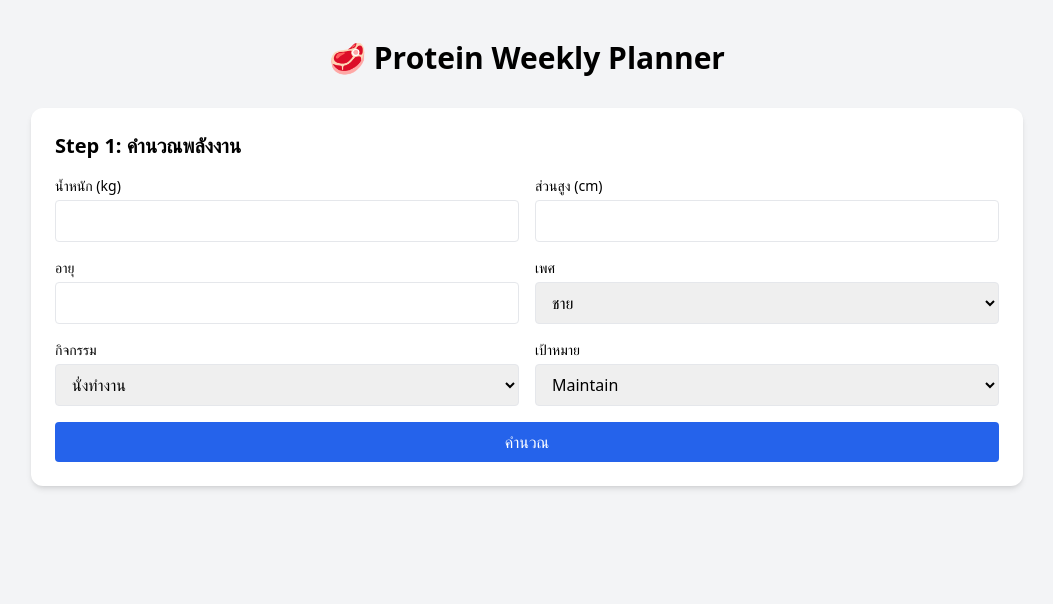
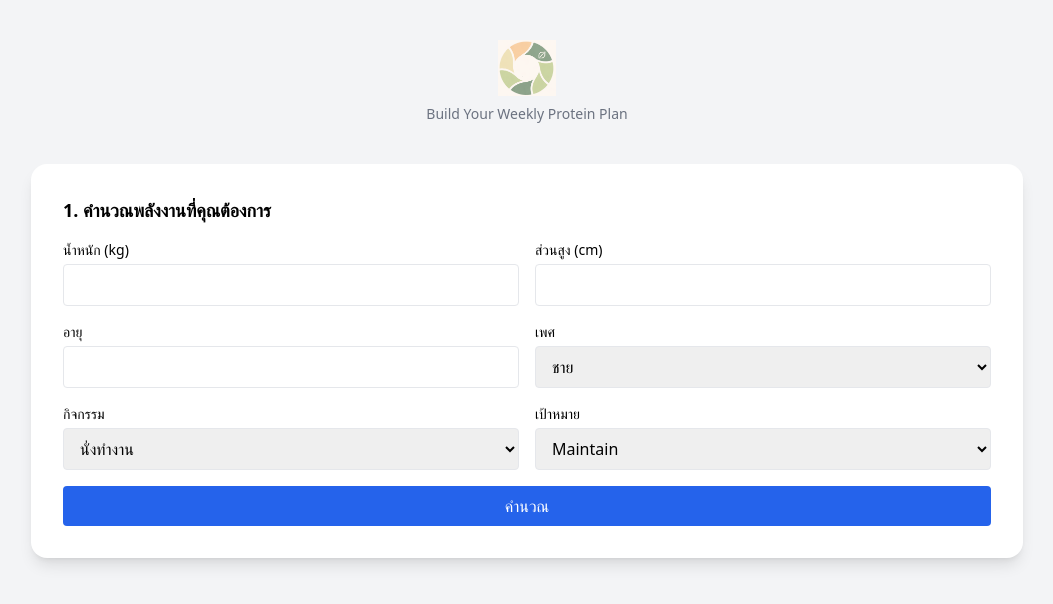
Before and after one commit to tongcnx/protein, a Python web app: template templates/index.html in a window 1280 px wide. Shown: the top 604 px of the page, without its empty margins (113-1166 px from the left). Run offline with Jinja, Linux system fonts and the light colour scheme; the template is opened without the code that fills it, so the values that code supplies are empty; some libraries are stand-ins or nearby versions.

```diff
--- a/main.py
+++ b/main.py
@@ -55,6 +55,7 @@ def home(
 @app.post("/calculate", response_class=HTMLResponse)
 def calculate(
     request: Request,
+    user=Depends(get_current_user),
     weight: float = Form(...),
     height: float = Form(...),
     age: int = Form(...),
@@ -97,6 +98,7 @@ def calculate(
 @app.post("/portfolio", response_class=HTMLResponse)
 def portfolio(
     request: Request,
+    user=Depends(get_current_user),
     weekly_protein: float = Form(...),
     meals_per_day: int = Form(...),
     weight: float = Form(...),
--- a/templates/index.html
+++ b/templates/index.html
@@ -11,13 +11,18 @@
 
 <div class="max-w-5xl mx-auto py-10 px-4">
 
-    <h1 class="text-3xl font-bold text-center mb-8">
-        🥩 Protein Weekly Planner
-    </h1>
+    <div class="flex flex-col items-center mb-10">
+        <img src="/static/logo.png" class="h-14 mb-2" alt="Protein Planner">
+        <p class="text-sm text-gray-500">
+            Build Your Weekly Protein Plan
+        </p>
+    </div>
 
     <!-- ================= STEP 1 ================= -->
-    <div class="bg-white rounded-xl shadow-md p-6 mb-8">
-        <h2 class="text-xl font-semibold mb-4">Step 1: คำนวณพลังงาน</h2>
+    <div class="bg-white rounded-2xl shadow-lg p-6 md:p-8 mb-8">
+        <h2 class="text-lg font-semibold mb-4">
+            1. คำนวณพลังงานที่คุณต้องการ
+        </h2>
 
         <form action="/calculate" method="post" class="grid grid-cols-1 md:grid-cols-2 gap-4">
 
@@ -85,7 +90,7 @@
     {% if daily_protein %}
 
     <!-- ================= RESULT ================= -->
-    <div class="bg-green-50 border border-green-200 rounded-xl p-6 mb-8">
+    <div class="bg-gray-50 border border-gray-200 rounded-2xl p-6 mb-8">
         <h2 class="text-xl font-semibold mb-4">📊 ผลลัพธ์</h2>
 
         <div class="grid grid-cols-2 md:grid-cols-4 gap-4 text-center">
```
Also changed, not shown: templates/login.html (+6 -2 lines), templates/register.html (+4 -3 lines).
